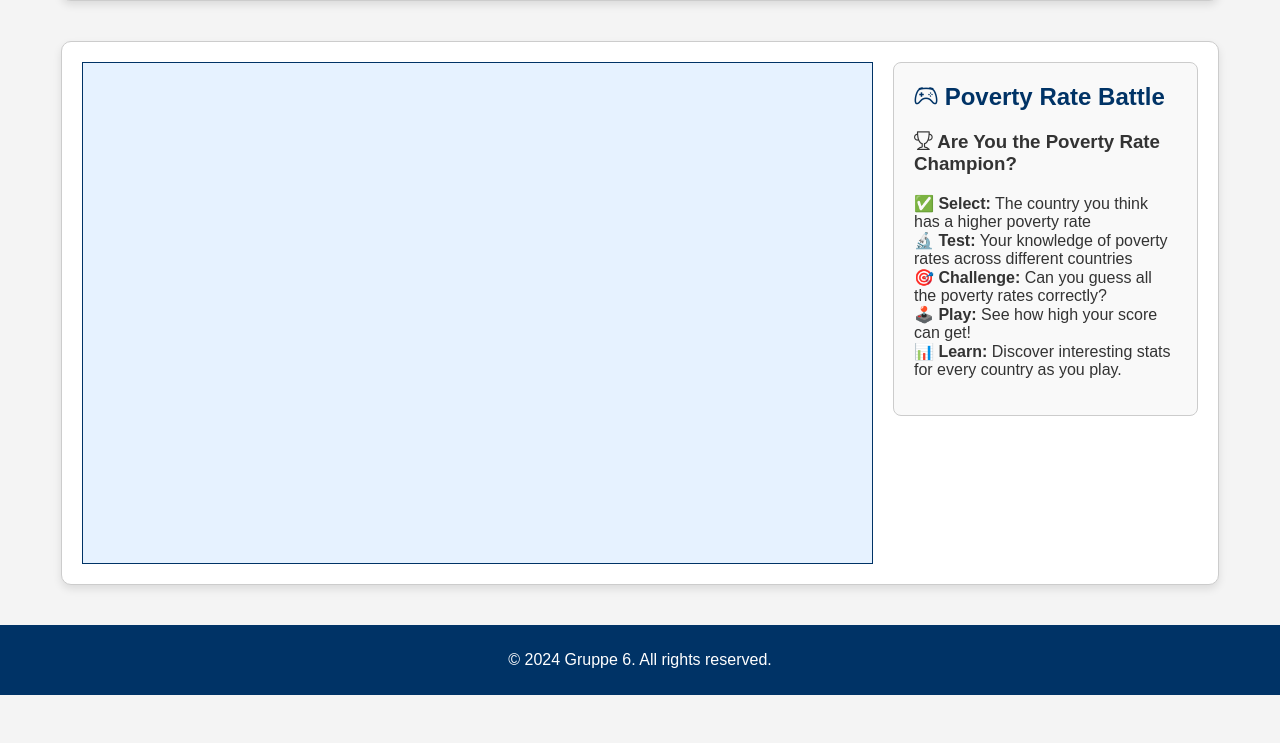
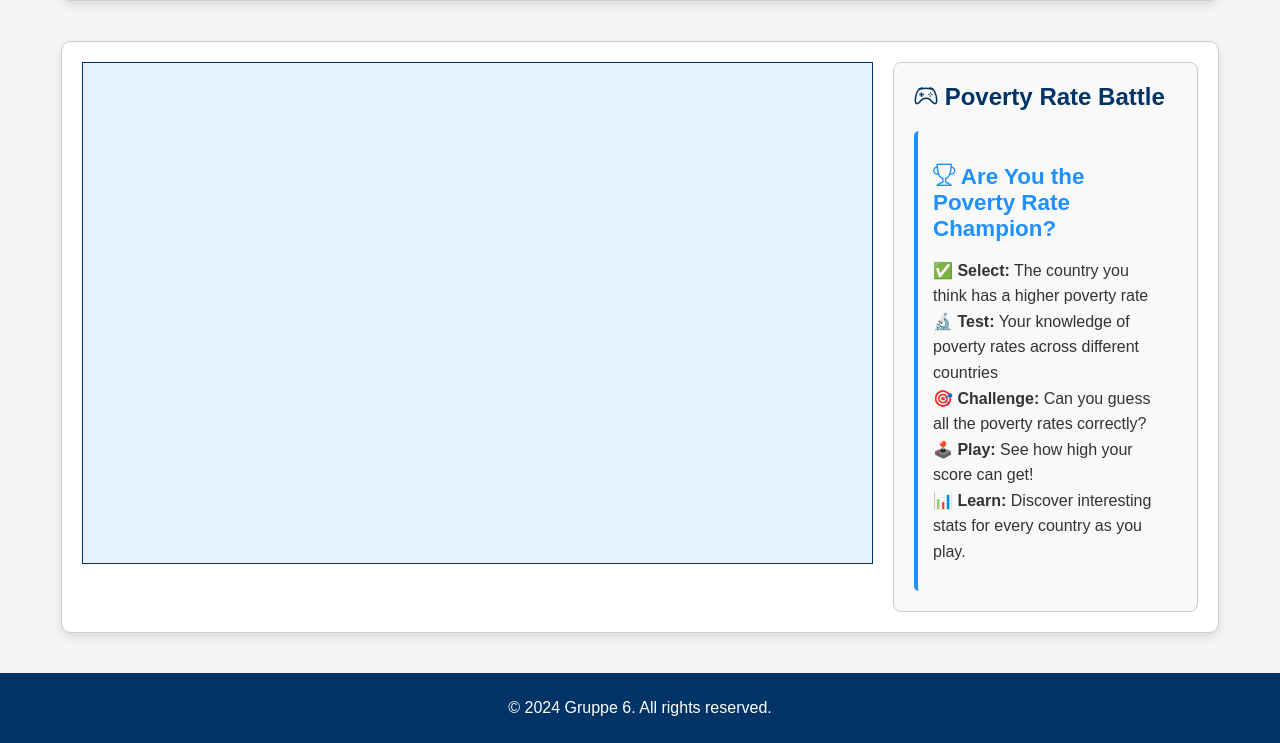
Before and after one commit to EAA24RAMK/gruppe6, a website: page public/index.html in a window 1280 px wide. Shown: the part 1989-2732 px from the top of the page. Before the commit the page ends 2684 px from the top, so only its background shows below. Drawn offline with nearby package versions, Linux system fonts and the light colour scheme; no server answers.

Commit message:
Updated textboxes styles.css

```diff
--- a/public/styles.css
+++ b/public/styles.css
@@ -187,3 +187,23 @@ footer#site-footer {
 .box li a:hover {
   text-decoration: underline;
 }
+
+#engage-section {
+  background: #f9f9f9;
+  border-left: 4px solid #1e90ff;
+  padding: 10px 15px;
+  margin-top: 20px;
+  border-radius: 5px;
+}
+
+#engage-section h3 {
+  color: #1e90ff;
+  font-size: 1.4em;
+  margin-bottom: 10px;
+}
+
+#engage-section p {
+  font-size: 1em;
+  line-height: 1.6;
+  color: #333;
+}
```
